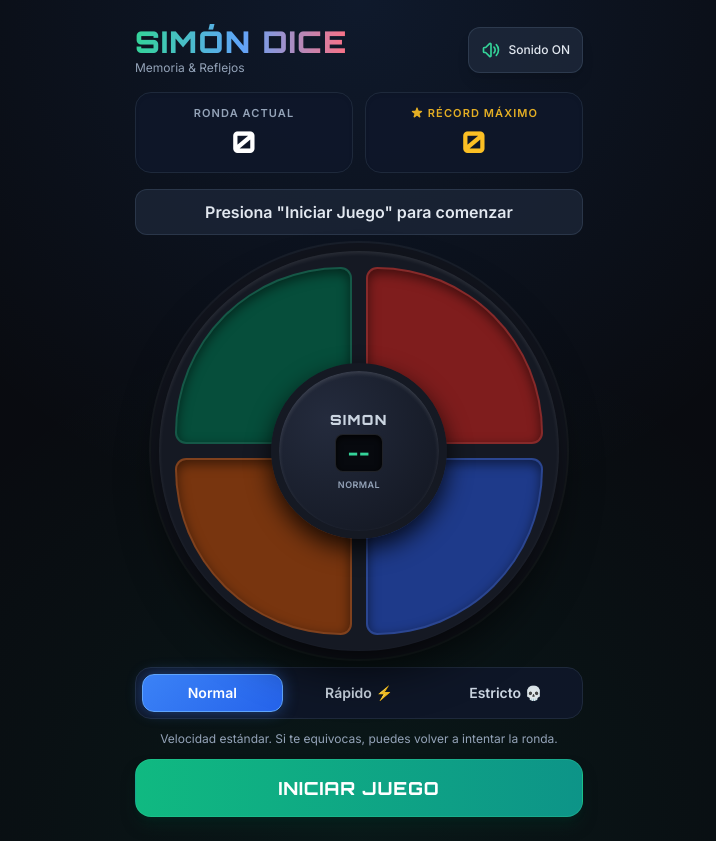
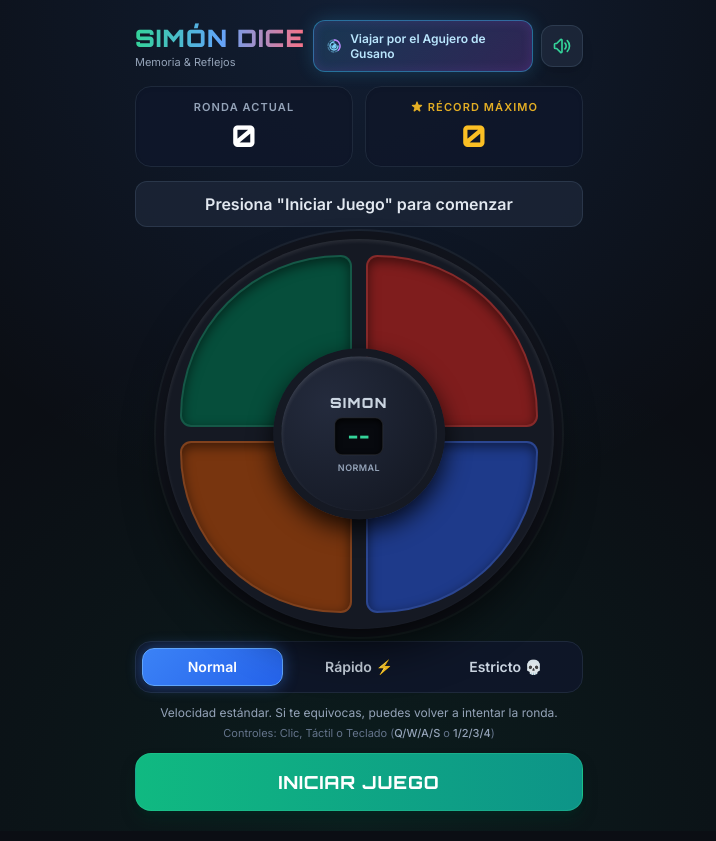
Before and after one commit to Roythire/simondice, a plain HTML site: page index.html in a window 1280 px wide. Shown: the whole page, without its empty margins (281-997 px from the left). Drawn offline with nearby package versions, Linux system fonts and the light colour scheme.

Commit message:
Update index.html

```diff
--- a/index.html
+++ b/index.html
@@ -4,7 +4,7 @@
     <meta charset="UTF-8">
     <meta name="viewport" content="width=device-width, initial-scale=1.0">
     <title>Simón Dice - Edición Retro-Moderna</title>
-    <!-- Tailwind CSS para estructura responsiva -->
+    <!-- Tailwind CSS para diseño responsivo -->
     <script src="https://cdn.tailwindcss.com"></script>
     <!-- Google Fonts: Orbitron para display digital y Inter para interfaz limpia -->
     <link rel="preconnect" href="https://fonts.googleapis.com">
@@ -12,9 +12,9 @@
     <link href="https://fonts.googleapis.com/css2?family=Inter:wght@400;500;600;700&family=Orbitron:wght@600;800;900&display=swap" rel="stylesheet">
 
     <style>
-        /* Estilos personalizados para estética retro-moderna y efectos de brillo (glow) */
+        /* Variables de paleta neón retro-moderna */
         :root {
-            --bg-dark: #090b10;
+            --bg-dark: #0b0e14;
             --console-body: #151923;
             --console-ring: #222838;
 
@@ -24,7 +24,7 @@
             --yellow-off: #78350f;
             --blue-off: #1e3a8a;
 
-            /* Colores activos (encendidos) */
+            /* Colores activos (encendidos neón) */
             --green-on: #10b981;
             --red-on: #ef4444;
             --yellow-on: #f59e0b;
@@ -34,8 +34,8 @@
         body {
             background-color: var(--bg-dark);
             background-image:
-                radial-gradient(circle at 50% 0%, rgba(59, 130, 246, 0.12) 0%, transparent 50%),
-                radial-gradient(circle at 50% 100%, rgba(16, 185, 129, 0.08) 0%, transparent 50%);
+                radial-gradient(circle at 50% 0%, rgba(59, 130, 246, 0.14) 0%, transparent 50%),
+                radial-gradient(circle at 50% 100%, rgba(16, 185, 129, 0.09) 0%, transparent 50%);
             font-family: 'Inter', sans-serif;
             color: #f8fafc;
             user-select: none;
@@ -47,11 +47,34 @@
             font-family: 'Orbitron', sans-serif;
         }
 
+        /* Botón cósmico de enlace al Agujero de Gusano */
+        .wormhole-btn {
+            background: linear-gradient(135deg, rgba(56, 189, 248, 0.16), rgba(168, 85, 247, 0.22));
+            border: 1px solid rgba(56, 189, 248, 0.45);
+            box-shadow: 0 0 18px rgba(56, 189, 248, 0.2), inset 0 0 12px rgba(168, 85, 247, 0.15);
+            transition: all 0.25s cubic-bezier(0.4, 0, 0.2, 1);
+        }
+
+        .wormhole-btn:hover {
+            background: linear-gradient(135deg, rgba(56, 189, 248, 0.28), rgba(168, 85, 247, 0.35));
+            border-color: #7dd3fc;
+            box-shadow: 0 0 24px rgba(56, 189, 248, 0.5), 0 0 12px rgba(192, 132, 252, 0.35);
+            transform: translateY(-1px);
+        }
+
+        .wormhole-btn:hover .vortex-icon {
+            transform: rotate(180deg) scale(1.08);
+        }
+
+        .vortex-icon {
+            transition: transform 0.6s cubic-bezier(0.34, 1.56, 0.64, 1);
+        }
+
         /* Contenedor principal circular de la consola */
         .simon-console {
             position: relative;
-            width: min(86vw, 400px);
-            height: min(86vw, 400px);
+            width: min(84vw, 390px);
+            height: min(84vw, 390px);
             border-radius: 50%;
             background: var(--console-body);
             padding: 16px;
@@ -94,7 +117,7 @@
             content: '';
             position: absolute;
             inset: 0;
-            background: radial-gradient(circle at center, rgba(255,255,255,0.25) 0%, transparent 70%);
+            background: radial-gradient(circle at center, rgba(255,255,255,0.28) 0%, transparent 70%);
             opacity: 0;
             transition: opacity 0.12s ease;
         }
@@ -123,8 +146,8 @@
             background-color: var(--green-on);
             border-color: #6ee7b7;
             box-shadow:
-                0 0 35px rgba(16, 185, 129, 0.85),
-                inset 0 0 20px rgba(255, 255, 255, 0.6);
+                0 0 38px rgba(16, 185, 129, 0.9),
+                inset 0 0 22px rgba(255, 255, 255, 0.65);
             transform: scale(1.02);
             z-index: 5;
         }
@@ -141,8 +164,8 @@
             background-color: var(--red-on);
             border-color: #fca5a5;
             box-shadow:
-                0 0 35px rgba(239, 68, 68, 0.85),
-                inset 0 0 20px rgba(255, 255, 255, 0.6);
+                0 0 38px rgba(239, 68, 68, 0.9),
+                inset 0 0 22px rgba(255, 255, 255, 0.65);
             transform: scale(1.02);
             z-index: 5;
         }
@@ -159,8 +182,8 @@
             background-color: var(--yellow-on);
             border-color: #fcd34d;
             box-shadow:
-                0 0 35px rgba(245, 158, 11, 0.85),
-                inset 0 0 20px rgba(255, 255, 255, 0.6);
+                0 0 38px rgba(245, 158, 11, 0.9),
+                inset 0 0 22px rgba(255, 255, 255, 0.65);
             transform: scale(1.02);
             z-index: 5;
         }
@@ -177,8 +200,8 @@
             background-color: var(--blue-on);
             border-color: #93c5fd;
             box-shadow:
-                0 0 35px rgba(59, 130, 246, 0.85),
-                inset 0 0 20px rgba(255, 255, 255, 0.6);
+                0 0 38px rgba(59, 130, 246, 0.9),
+                inset 0 0 22px rgba(255, 255, 255, 0.65);
             transform: scale(1.02);
             z-index: 5;
         }
@@ -224,7 +247,7 @@
             background: linear-gradient(135deg, #3b82f6, #2563eb);
             color: white;
             border-color: #60a5fa;
-            box-shadow: 0 0 15px rgba(59, 130, 246, 0.4);
+            box-shadow: 0 0 15px rgba(59, 130, 246, 0.45);
         }
 
         /* Pulso sutil para el indicador de turno */
@@ -237,20 +260,36 @@
         }
     </style>
 </head>
-<body class="flex flex-col items-center justify-between py-6 px-4">
+<body class="flex flex-col items-center justify-between py-5 px-4">
 
-    <!-- Cabecera y Marcadores -->
-    <header class="w-full max-w-md flex flex-col items-center gap-4">
-        <div class="w-full flex items-center justify-between">
-            <div>
-                <h1 class="font-display text-2xl sm:text-3xl font-black tracking-wider bg-gradient-to-r from-emerald-400 via-blue-400 to-rose-400 bg-clip-text text-transparent">
+    <!-- Cabecera Superior con Enlace al Agujero de Gusano y Marcadores -->
+    <header class="w-full max-w-md flex flex-col items-center gap-3.5">
+
+        <!-- Barra Superior: Título + Enlace Portal Agujero de Gusano + Botón Silencio -->
+        <div class="w-full flex items-center justify-between gap-2">
+            <div class="shrink-0">
+                <h1 class="font-display text-xl sm:text-2xl font-black tracking-wider bg-gradient-to-r from-emerald-400 via-blue-400 to-rose-400 bg-clip-text text-transparent">
                     SIMÓN DICE
                 </h1>
-                <p class="text-xs text-slate-400">Memoria & Reflejos</p>
+                <p class="text-[11px] text-slate-400">Memoria & Reflejos</p>
             </div>
 
+            <div class="flex items-center gap-2">
+                <!-- Botón Cósmico: Viajar por el Agujero de Gusano -->
+                <a href="https://roythire.github.io/simondice/wormhole" target="_blank" rel="noopener noreferrer" aria-label="Viajar por el Agujero de Gusano" class="wormhole-btn px-3 py-2.5 rounded-xl text-sky-200 hover:text-white flex items-center gap-2 text-xs font-semibold">
+                    <!-- Ícono SVG de Portal / Vórtice -->
+                    <svg class="vortex-icon w-4 h-4 text-sky-300 shrink-0" viewBox="0 0 24 24" fill="none" stroke="currentColor" stroke-width="2" stroke-linecap="round" stroke-linejoin="round">
+                        <circle cx="12" cy="12" r="9" stroke-opacity="0.45" stroke-dasharray="4 3" />
+                        <path d="M12 3a9 9 0 0 1 6.36 15.36" class="text-purple-400" stroke="currentColor" />
+                        <path d="M12 6a6 6 0 1 0 6 6" />
+                        <path d="M12 9a3 3 0 1 1-3 3" />
+                        <circle cx="12" cy="12" r="1" fill="currentColor" />
+                    </svg>
+                    <span class="leading-tight">Viajar por el Agujero de Gusano</span>
+                </a>
+
                 <!-- Botón de Silenciar / Activar Sonido -->
-            <button id="soundToggle" aria-label="Alternar sonido" class="p-3 rounded-xl bg-slate-800/80 hover:bg-slate-700/80 border border-slate-700/80 text-slate-200 transition flex items-center gap-2 shadow-lg">
+                <button id="soundToggle" aria-label="Alternar sonido" title="Silenciar o activar sonido" class="p-2.5 rounded-xl bg-slate-800/85 hover:bg-slate-700/90 border border-slate-700/80 text-slate-200 transition flex items-center justify-center shadow-lg shrink-0">
                     <!-- Icono Sonido Activado -->
                     <svg id="iconSoundOn" class="w-5 h-5 text-emerald-400" fill="none" stroke="currentColor" viewBox="0 0 24 24">
                         <path stroke-linecap="round" stroke-linejoin="round" stroke-width="2" d="M15.536 8.464a5 5 0 010 7.072m2.828-9.9a9 9 0 010 12.728M5.586 15H4a1 1 0 01-1-1v-4a1 1 0 011-1h1.586l4.707-4.707C10.923 3.663 12 4.109 12 5v14c0 .891-1.077 1.337-1.707.707L5.586 15z"></path>
@@ -260,8 +299,8 @@
                         <path stroke-linecap="round" stroke-linejoin="round" stroke-width="2" d="M5.586 15H4a1 1 0 01-1-1v-4a1 1 0 011-1h1.586l4.707-4.707C10.923 3.663 12 4.109 12 5v14c0 .891-1.077 1.337-1.707.707L5.586 15z"></path>
                         <path stroke-linecap="round" stroke-linejoin="round" stroke-width="2" d="M17 14l2-2m0 0l2-2m-2 2l-2-2m2 2l2 2"></path>
                     </svg>
-                <span id="soundLabel" class="text-xs font-medium hidden sm:inline">Sonido ON</span>
                 </button>
+            </div>
         </div>
 
         <!-- Tarjetas de Puntuación y Récord -->
@@ -288,16 +327,16 @@
     </header>
 
     <!-- Tablero Central Circular -->
-    <main class="my-4 flex items-center justify-center">
+    <main class="my-3 flex items-center justify-center">
         <div id="consoleBoard" class="simon-console">
             <!-- Botón Verde (0) -->
-            <div id="pad-0" data-color="0" class="pad pad-green disabled" role="button" aria-label="Verde"></div>
+            <div id="pad-0" data-color="0" class="pad pad-green disabled" role="button" aria-label="Verde (Tecla Q o 1)"></div>
             <!-- Botón Rojo (1) -->
-            <div id="pad-1" data-color="1" class="pad pad-red disabled" role="button" aria-label="Rojo"></div>
+            <div id="pad-1" data-color="1" class="pad pad-red disabled" role="button" aria-label="Rojo (Tecla W o 2)"></div>
             <!-- Botón Amarillo (2) -->
-            <div id="pad-2" data-color="2" class="pad pad-yellow disabled" role="button" aria-label="Amarillo"></div>
+            <div id="pad-2" data-color="2" class="pad pad-yellow disabled" role="button" aria-label="Amarillo (Tecla A o 3)"></div>
             <!-- Botón Azul (3) -->
-            <div id="pad-3" data-color="3" class="pad pad-blue disabled" role="button" aria-label="Azul"></div>
+            <div id="pad-3" data-color="3" class="pad pad-blue disabled" role="button" aria-label="Azul (Tecla S o 4)"></div>
 
             <!-- Centro de la consola -->
             <div class="center-hub">
@@ -325,10 +364,15 @@
             </button>
         </div>
 
-        <!-- Descripción breve del modo seleccionado -->
-        <p id="modeDescription" class="text-xs text-center text-slate-400 px-2">
+        <!-- Descripción breve del modo seleccionado y atajos de teclado -->
+        <div class="text-center space-y-1 px-2">
+            <p id="modeDescription" class="text-xs text-slate-400">
                 Velocidad estándar. Si te equivocas, puedes volver a intentar la ronda.
             </p>
+            <p class="text-[11px] text-slate-500">
+                Controles: Clic, Táctil o Teclado (<span class="text-slate-400 font-medium">Q/W/A/S</span> o <span class="text-slate-400 font-medium">1/2/3/4</span>)
+            </p>
+        </div>
 
         <!-- Botón Principal de Acción -->
         <button id="startBtn" class="w-full py-3.5 px-6 rounded-2xl font-display font-bold text-base sm:text-lg tracking-wider uppercase text-white bg-gradient-to-r from-emerald-500 to-teal-600 hover:from-emerald-400 hover:to-teal-500 active:scale-[0.99] transition-all shadow-lg shadow-emerald-950/50 border border-emerald-400/30">
@@ -352,15 +396,15 @@
 
         // --- Estado Global del Juego ---
         const state = {
-            sequence: [],           // Secuencia generada por la máquina
-            playerStep: 0,          // Índice actual que el jugador está repitiendo
-            round: 0,               // Ronda / Puntuación actual
-            highScore: 0,           // Récord almacenado en localStorage
+            sequence: [],             // Secuencia generada por la máquina
+            playerStep: 0,            // Índice actual que el jugador está repitiendo
+            round: 0,                 // Ronda / Puntuación actual
+            highScore: 0,             // Récord almacenado en localStorage
             isPlayingSequence: false, // Bloquea interacción mientras la CPU muestra la secuencia
-            isGameActive: false,    // Indica si hay una partida en curso
-            soundEnabled: true,     // Control de audio
-            mode: 'normal',         // 'normal' | 'fast' | 'strict'
-            timeouts: []            // Almacena IDs de temporizadores para cancelarlos al reiniciar
+            isGameActive: false,      // Indica si hay una partida en curso
+            soundEnabled: true,       // Control de audio
+            mode: 'normal',           // 'normal' | 'fast' | 'strict'
+            timeouts: []              // Almacena IDs de temporizadores para cancelarlos al reiniciar
         };
 
         // --- Referencias al DOM ---
@@ -375,7 +419,6 @@
         const soundToggle = document.getElementById('soundToggle');
         const iconSoundOn = document.getElementById('iconSoundOn');
         const iconSoundOff = document.getElementById('iconSoundOff');
-        const soundLabel = document.getElementById('soundLabel');
         const currentScoreEl = document.getElementById('currentScore');
         const highScoreEl = document.getElementById('highScore');
         const hubCounterEl = document.getElementById('hubCounter');
@@ -410,10 +453,10 @@
                 const osc = audioCtx.createOscillator();
                 const gainNode = audioCtx.createGain();
 
-                osc.type = 'sine'; // Onda sinusoidal cálida tipo retro
+                osc.type = 'sine'; // Onda sinusoidal cálida retro
                 osc.frequency.setValueAtTime(TONES[colorIndex], audioCtx.currentTime);
 
-                // Envolvente ADSR simple para evitar clics de audio
+                // Envolvente suave para evitar clics de audio
                 gainNode.gain.setValueAtTime(0.001, audioCtx.currentTime);
                 gainNode.gain.exponentialRampToValueAtTime(0.35, audioCtx.currentTime + 0.03);
                 gainNode.gain.exponentialRampToValueAtTime(0.001, audioCtx.currentTime + duration);
@@ -637,7 +680,7 @@
             void consoleBoard.offsetWidth; // Forzar reflow para reiniciar animación
             consoleBoard.classList.add('console-shake');
 
-            // Destello rojo breve en todos los botones
+            // Destello breve en todos los botones
             pads.forEach(p => p.classList.add('active'));
             const flashTimeout = setTimeout(() => {
                 pads.forEach(p => p.classList.remove('active'));
@@ -687,11 +730,9 @@
                 initAudioContext();
                 iconSoundOn.classList.remove('hidden');
                 iconSoundOff.classList.add('hidden');
-                soundLabel.textContent = 'Sonido ON';
             } else {
                 iconSoundOn.classList.add('hidden');
                 iconSoundOff.classList.remove('hidden');
-                soundLabel.textContent = 'Silenciado';
             }
         });
 
@@ -730,7 +771,7 @@
             });
         });
 
-        // Soporte opcional para teclado (Teclas 1, 2, 3, 4 o Q, W, A, S)
+        // Soporte para teclado (Teclas 1, 2, 3, 4 o Q, W, A, S)
         document.addEventListener('keydown', (e) => {
             if (!state.isGameActive || state.isPlayingSequence) return;
             const keyMap = {
@@ -739,7 +780,7 @@
                 '3': 2, 'a': 2, 'A': 2,
                 '4': 3, 's': 3, 'S': 3
             };
-            if (keyMap.hasOwnProperty(e.key)) {
+            if (Object.prototype.hasOwnProperty.call(keyMap, e.key)) {
                 handlePlayerInput(keyMap[e.key]);
             }
         });
```
Lines whose indentation alone changed are shown as unchanged.
